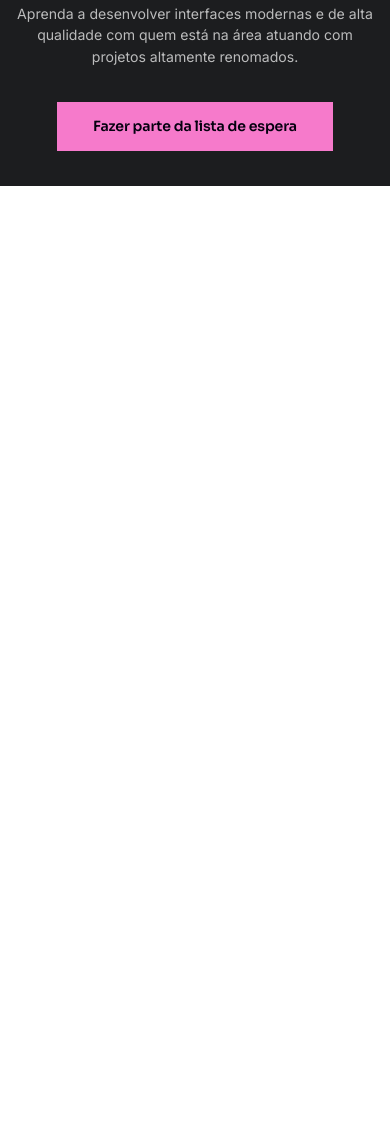
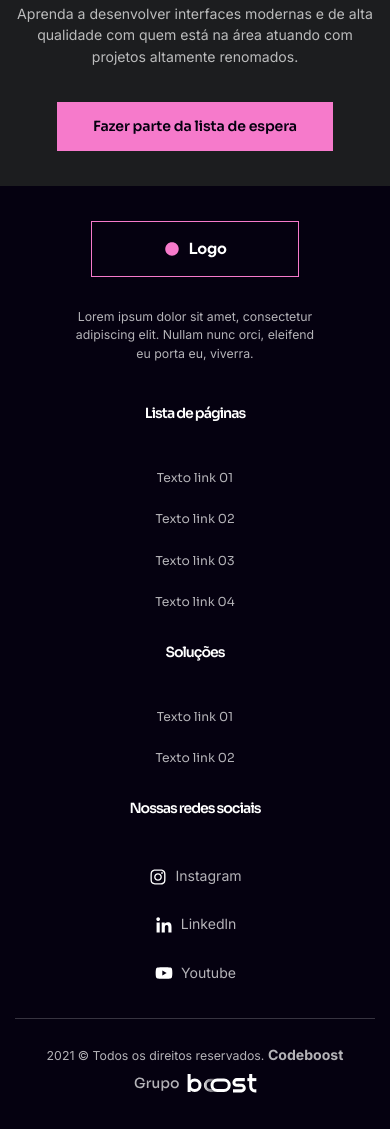
Before and after one commit to gabrielg4/projeto-wireframe, a plain HTML site: page index.html in a window 390 px wide. Shown: the part 2568-3697 px from the top of the page. Before the commit the page ends 2754 px from the top, so only its background shows below. Drawn offline with Linux system fonts and the light colour scheme.

Commit message:
Adicionando a tag defooter e junto com a responsividade

```diff
--- a/css/patterns.css
+++ b/css/patterns.css
@@ -28,6 +28,11 @@ h3 {
     font-weight: 600;
     letter-spacing: -0.01em;
     color: var(--grey-colors-100);
+    transition: all .4s;
+}
+
+.btn-primary:hover {
+    background-color: #EC61BC;
 }
 
 .menu-item {
@@ -41,4 +46,9 @@ h3 {
     font-size: 1.5rem;
     line-height: 105%;
     letter-spacing: -0.01em;
+    transition: all .4s;
 }
+
+.menu-item:hover {
+    background-color: var(--background-grey-dark);
+}
--- a/css/responsive.css
+++ b/css/responsive.css
@@ -19,9 +19,14 @@
         width: 23.5%;
     }
 
+    footer main nav {
+        max-width: 63rem;
+    }
+
 }
 
 @media(max-width: 991px) {
+
     header nav {
         display: none;
     }
@@ -72,9 +77,33 @@
         max-width: 100%;
         margin-top: 2rem;
     }
+
+    footer main nav {
+        max-width: 45rem;
+    }
 }
 
 @media(max-width: 768px) {
+    footer main{
+        flex-direction: column;
+        align-items: center;
+    }
+
+    footer main .area-left {
+        display: flex;
+        flex-direction: column;
+        align-items: center;
+        margin-bottom: 4.8rem;
+    }
+
+    footer main .area-left p {
+        text-align: center;
+    }
+
+    footer main nav {
+        max-width: 100%;
+    }
+
 }
 
 @media(max-width: 600px) {
@@ -155,8 +184,48 @@
         margin: 0 auto;
     }
 
+
     .s-newsletter {
         padding: 4rem 0;
     }
 
+    footer {
+        padding: 4rem 0;
+    }
+
+    footer main {
+        padding-bottom: 4rem;
+    }
+
+    footer main nav {
+        flex-direction: column;
+        align-items: center;
+    }
+
+    footer main nav .item {
+        margin-bottom: 4rem;
+    }
+
+    footer main nav .item:last-child {
+        margin-bottom: 0;
+    }
+
+    footer main nav .item ul {
+        display: flex;
+        flex-direction: column;
+        align-items: center;
+    }
+
+    footer main nav .item h6 {
+        text-align: center;
+    }
+
+    footer .copy {
+        flex-direction: column;
+    }
+
+    footer .copy img {
+        margin-top: 0.8rem;
+    }
+
 }
--- a/css/styles.css
+++ b/css/styles.css
@@ -237,3 +237,93 @@ header nav .btn-primary {
 .s-newsletter .faca-parte a:hover {
     background-color: #EC61BC;
 }
+
+footer {
+    background-color: var(--grey-colors-100);
+    padding-top: 8.8rem;
+    padding-bottom: 4rem;
+
+
+}
+
+footer main {
+    display: flex;
+    align-items: flex-start;
+    justify-content: space-between;
+    border-bottom: 1px solid rgba(255, 255, 255, 0.2);
+
+    padding-bottom: 7.2rem;
+}
+
+footer main .area-left {
+    width: 100%;
+    max-width: 28.1rem;
+}
+
+footer main .area-left p{
+
+    font-size: 1.4rem;
+    line-height: 150%;
+    color: var(--white-colors-text);
+    margin-top: 3.5rem;
+}
+
+footer main nav {
+    display: flex;
+    align-items: flex-start;
+    justify-content: space-between;
+
+    width: 100%;
+    max-width: 77.7rem;
+}
+
+footer main nav .item h6{
+    font-family: 'Sora', sans-serif;
+    font-weight: 600;
+    line-height: 125%;
+    letter-spacing: -1px;
+    color: var(--white);
+
+    margin-bottom: 2.4rem;
+}
+
+footer main nav .item ul li {
+    margin-top: 3.2rem;
+}
+
+footer main nav .item ul li:last-child {
+    margin-bottom: 0;
+}
+
+footer main nav .item ul li a {
+    font-family: 'Sora', sans-serif;
+    font-size: 1.4rem;
+    line-height: 105%;
+    color: var(--white-colors-text);
+
+    display: flex;
+    align-items: center;
+    transition: all .4s;
+}
+
+footer main nav .item ul li a:hover {
+    color: var(--brand-colors-pink);
+}
+
+footer main nav .item ul li a span {
+    margin-left: 0.8rem;
+}
+
+footer .copy {
+    display: flex;
+    align-items: center;
+    justify-content: space-between;
+
+    padding-top: 3.1rem;
+}
+
+footer .copy p {
+    font-size: 1.4rem;
+    line-height: 150%;
+    color: var(--white-colors-text);
+}
--- a/css/variables.css
+++ b/css/variables.css
@@ -9,4 +9,5 @@
     --grey-colors-800: #F7F8FA;
     --white-colors-text: rgba(255, 255, 255, 0.7);
     --brand-colors-grey: #E6EBF2;
+    --background-grey-dark: #D0D7E0;
 }
--- a/index.html
+++ b/index.html
@@ -145,5 +145,61 @@
                 </div>
             </div>
         </section>
+
+        <footer>
+            <div class="container">
+                <main>
+                    <div class="area-left">
+                        <img src="./img/logo-footer.svg" alt="Logo footer">
+                        <p>Lorem ipsum dolor sit amet, consectetur adipiscing elit. Nullam nunc orci, eleifend eu porta eu, viverra.</p>
+                    </div>
+                    <nav>
+                        <div class="item">
+                            <h6>Lista de páginas</h6>
+                            <ul>
+                                <li><a href="#">Texto link 01</a></li>
+                                <li><a href="#">Texto link 02</a></li>
+                                <li><a href="#">Texto link 03</a></li>
+                                <li><a href="#">Texto link 04</a></li>
+                            </ul>
+                        </div>
+                        <div class="item">
+                            <h6>Soluções</h6>
+                            <ul>
+                                <li><a href="#">Texto link 01</a></li>
+                                <li><a href="#">Texto link 02</a></li>
+                            </ul>
+                        </div>
+                        <div class="item">
+                            <h6>Nossas redes sociais</h6>
+                            <ul>
+                                <li>
+                                    <a href="#">
+                                        <img src="./img/instagram.svg" alt="Instagram">
+                                        <span>Instagram</span>
+                                    </a>
+                                </li>
+                                <li>
+                                    <a href="#">
+                                        <img src="./img/linkedln.svg" alt="Linkedln">
+                                        <span>Linkedln</span>
+                                    </a>
+                                </li>
+                                <li>
+                                    <a href="#">
+                                        <img src="./img/youtube.svg" alt="youtube">
+                                        <span>Youtube</span>
+                                    </a>
+                                </li>
+                            </ul>
+                        </div>
+                    </nav>
+                </main>
+                <div class="copy">
+                    <p>2021 © Todos os direitos reservados. <strong>Codeboost</strong></p>
+                    <img src="./img/boost.svg" alt="Codeboost">
+                </div>
+            </div>
+        </footer>
 </body>
 </html>
```
